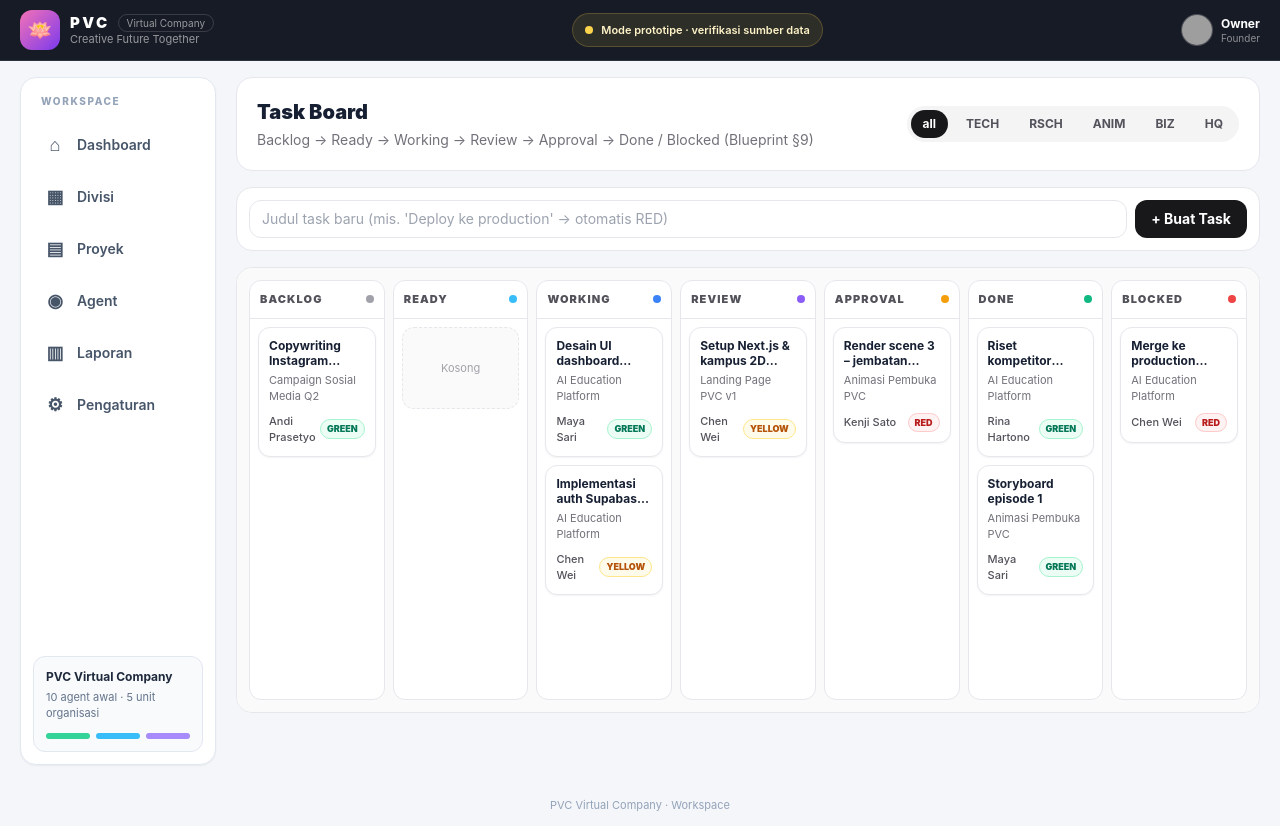
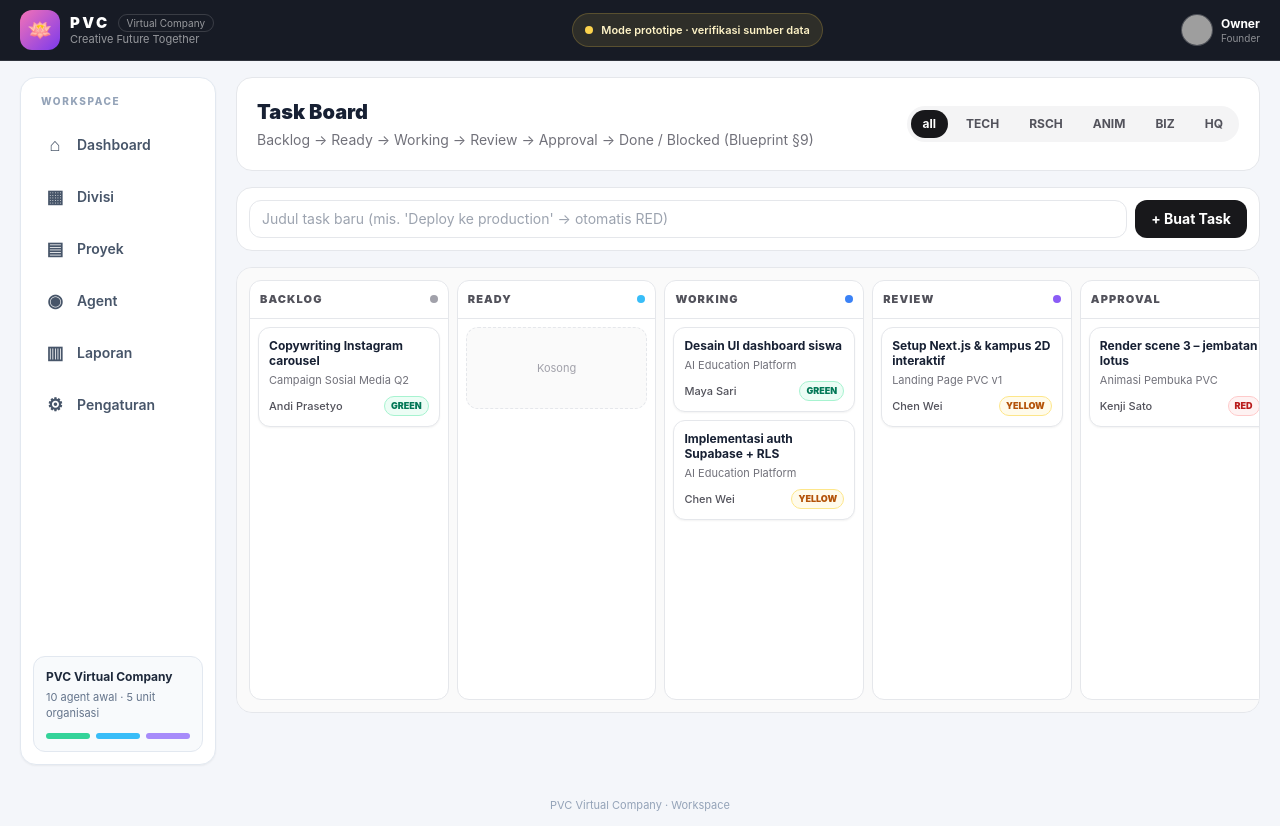
Before and after one commit to LoOp575/test5, a Next.js app in the folder apps/web/: page /tasks in a window 1280 px wide. Built offline with nearby package versions, Linux system fonts and the light colour scheme; no server answers; grey boxes are pictures that could not be loaded.

Commit message:
Make task board swipeable on narrow screens

```diff
--- a/apps/web/app/tasks/page.tsx
+++ b/apps/web/app/tasks/page.tsx
@@ -56,7 +56,7 @@ export default function TasksPage(){
       </div>
 
       <div className="bg-white rounded-2xl border overflow-hidden">
-        <div className="grid grid-cols-2 md:grid-cols-4 lg:grid-cols-7 gap-2 p-3 bg-zinc-50 overflow-x-auto">
+        <div className="grid min-w-[1470px] grid-cols-7 gap-2 p-3 bg-zinc-50">
           {COLS.map(col=>(
             <div key={col.id} className="bg-white rounded-xl border min-h-[420px] flex flex-col">
               <div className="p-2.5 border-b flex items-center justify-between"><span className="text-[11px] font-black tracking-widest uppercase text-zinc-600">{col.label}</span><span className={`w-2 h-2 rounded-full ${col.color}`} /></div>
```
